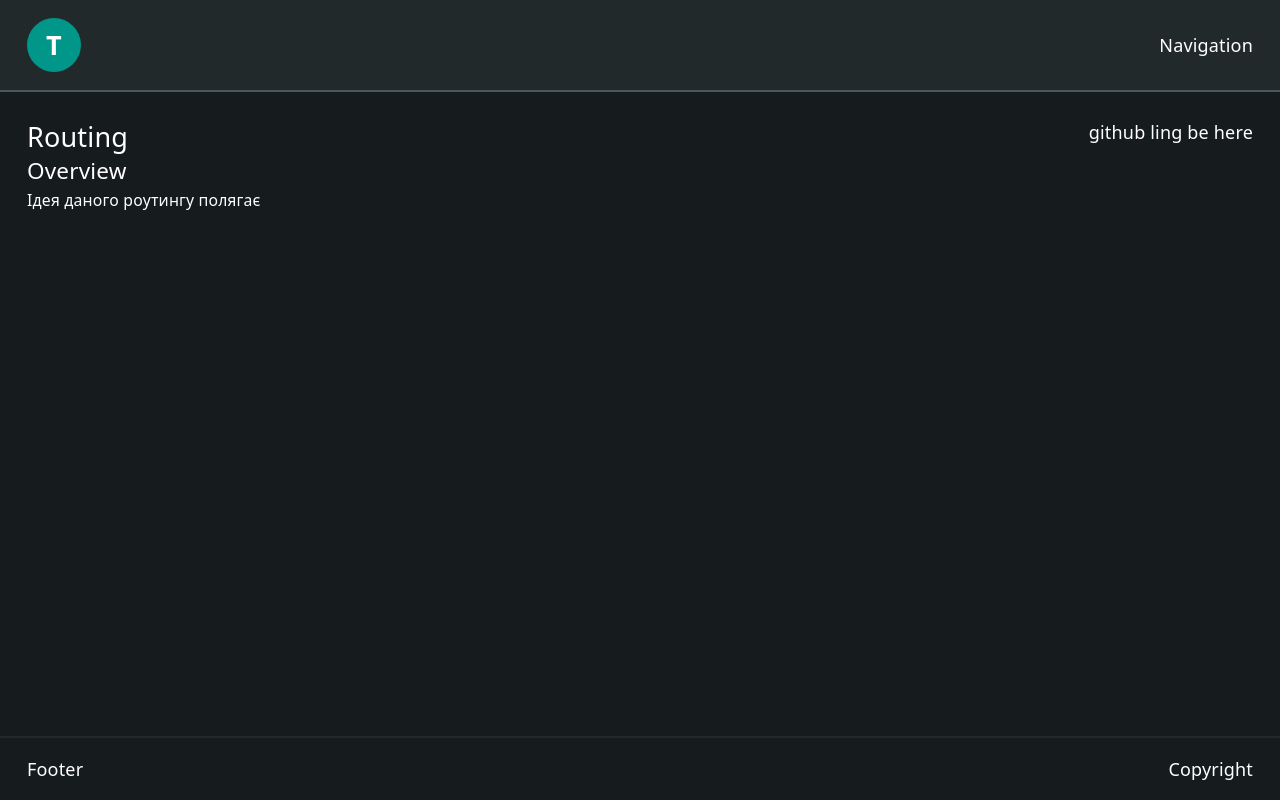
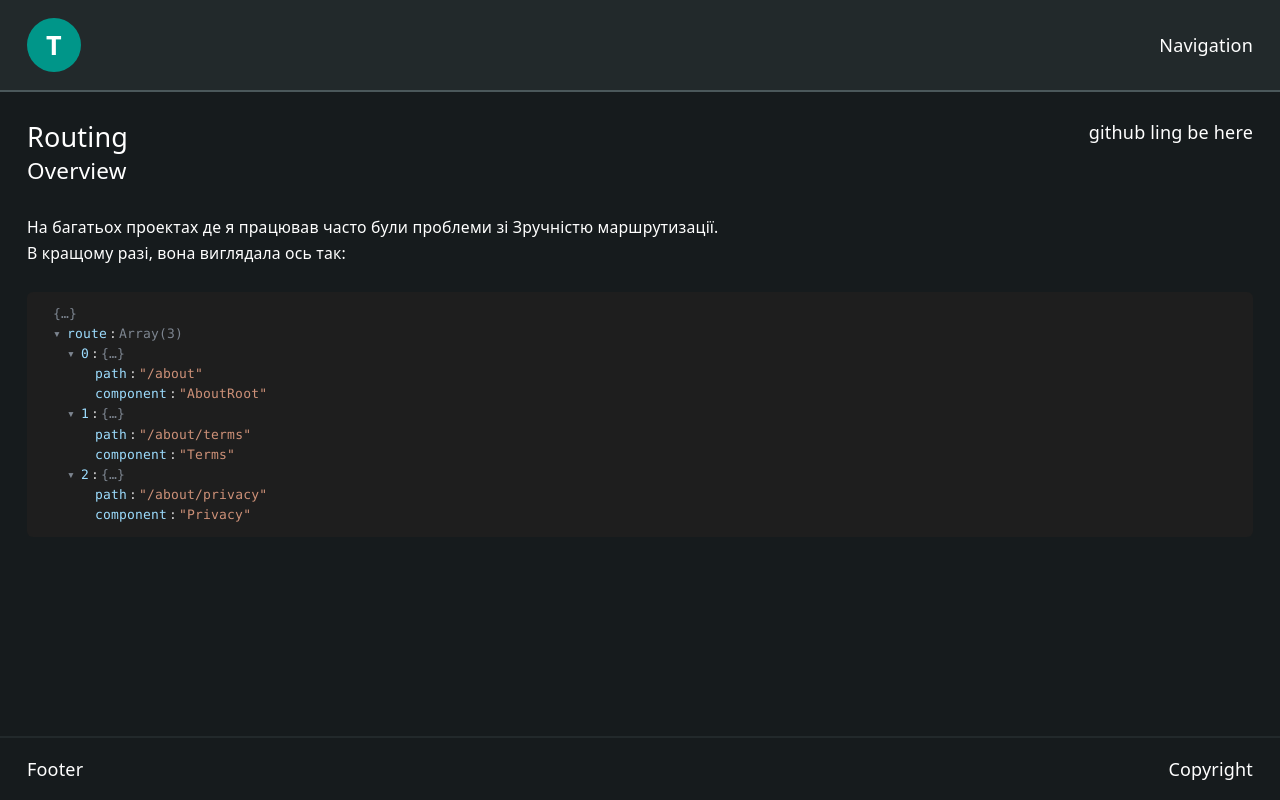
Before and after one commit to tterryrice-beep/facilitators-tr, a React (Vite) app: page /modules/routing in a window 1280 px wide. Built offline with nearby package versions, Linux system fonts and the light colour scheme.

Commit message:
work with Routing Page

```diff
--- a/src/Pages/Routing/index.tsx
+++ b/src/Pages/Routing/index.tsx
@@ -6,6 +6,7 @@ import { createRoute } from "@/modules/PathRouter/utils";
 import { route } from "@/config";
 import { Heading } from "@@/Heading";
 import { Text } from "@@/Text";
+import { ObjectView } from "@@/ObjectView";
 
 const { modals, pages } = createRoute(route);
 
@@ -18,7 +19,34 @@ const Page: FC = ({}) => {
       <section id="overview">
         <Text type="subtitle">Overview</Text>
         <br />
-        <Text>Ідея даного роутингу полягає </Text>
+        <br />
+        <Text>
+          На багатьох проектах де я працював часто були проблеми зі Зручністю
+          маршрутизації.
+          <br />В кращому разі, вона виглядала ось так:
+        </Text>
+
+        <div className="mb-6 mt-6 ">
+          <ObjectView
+            defaultExpanded
+            data={{
+              route: [
+                {
+                  path: "/about",
+                  component: "AboutRoot",
+                },
+                {
+                  path: "/about/terms",
+                  component: "Terms",
+                },
+                {
+                  path: "/about/privacy",
+                  component: "Privacy",
+                },
+              ],
+            }}
+          />
+        </div>
       </section>
     </div>
   );
```
